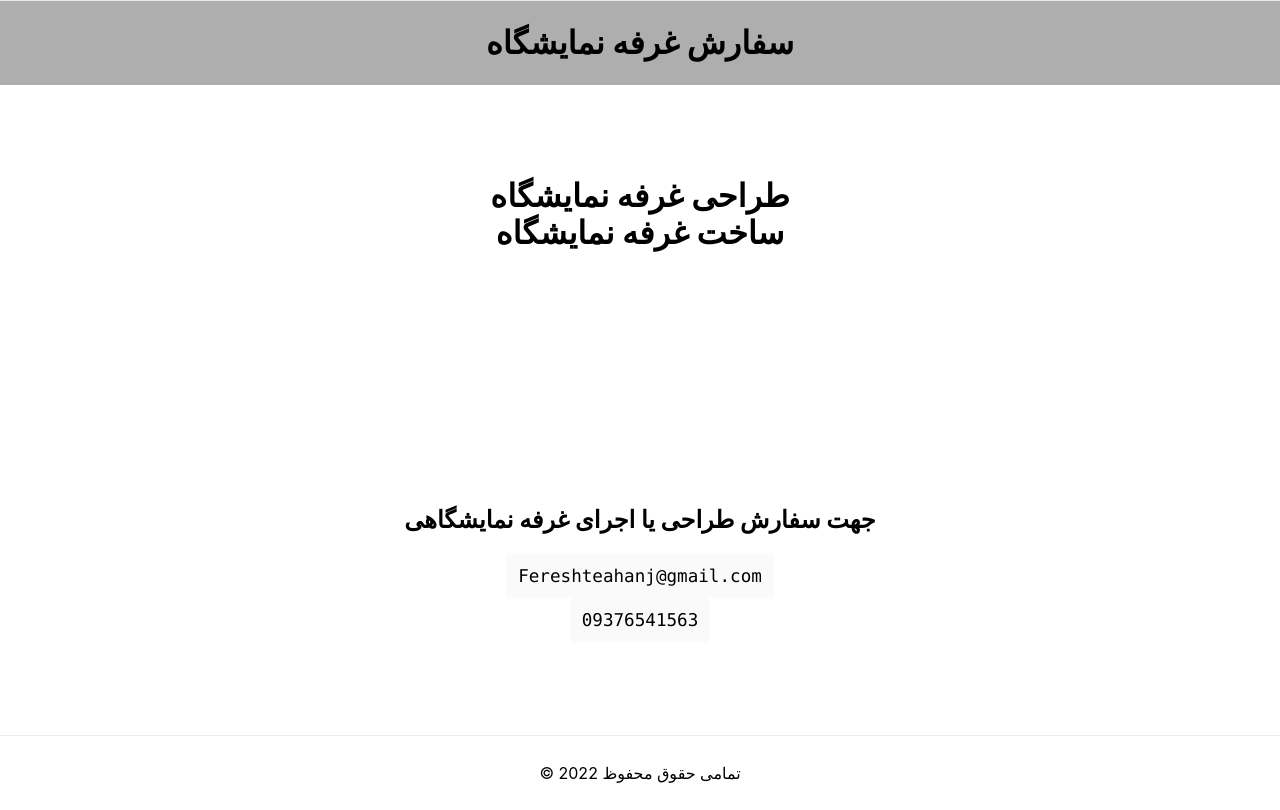
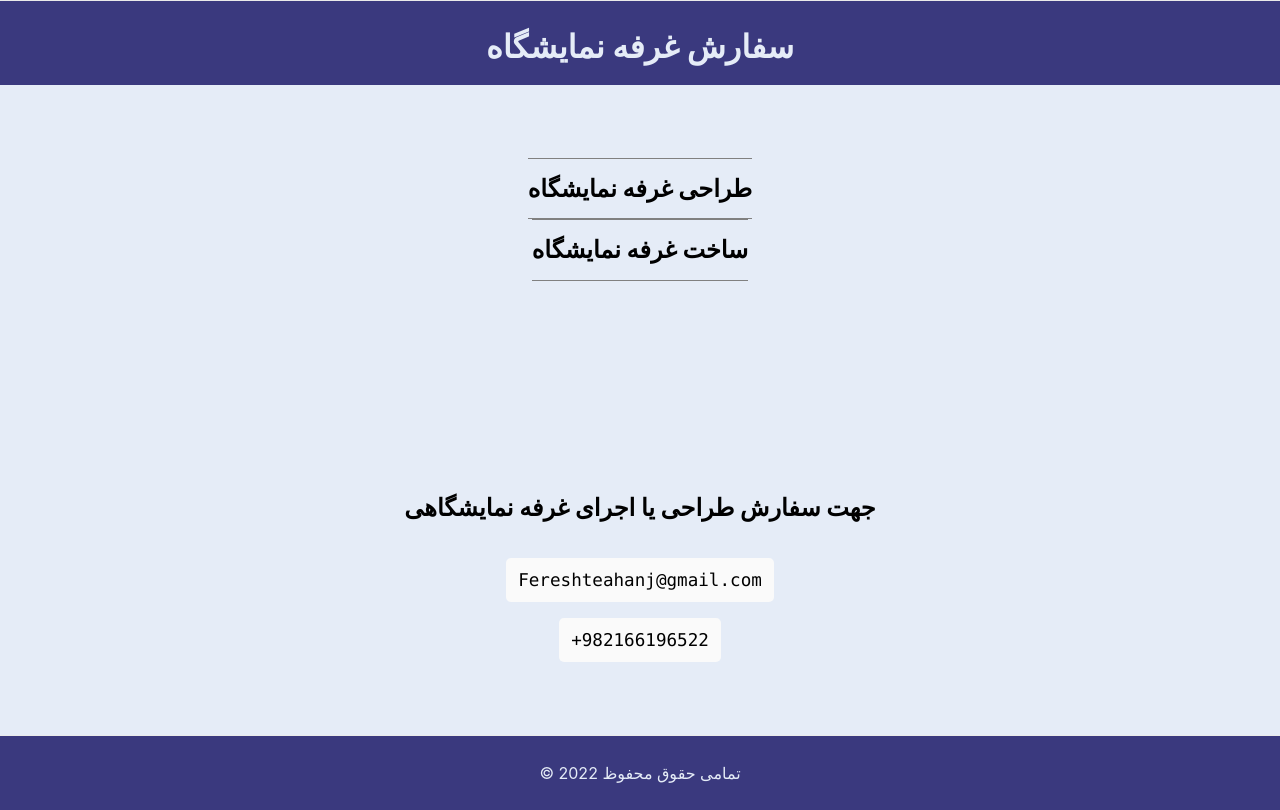
Before and after one commit to hrajaei76/Exhibition-Vercel, a Next.js app: page / in a window 1280 px wide. Built offline with nearby package versions, Linux system fonts and the light colour scheme.

Commit message:
feat: css

```diff
--- a/pages/index.js
+++ b/pages/index.js
@@ -30,8 +30,8 @@ export default function Home() {
           <a href="mailto:Fereshteahanj@gmail.com" className={styles.code}>
             Fereshteahanj@gmail.com
           </a>
-          <a href="tel:09376541563" className={styles.code}>
-            09376541563
+          <a href="tel:+982166196522" className={styles.code}>
+            +982166196522
           </a>
         </div>
       </main>
--- a/styles/Home.module.css
+++ b/styles/Home.module.css
@@ -7,17 +7,19 @@
   justify-content: space-around;
   align-items: center;
   padding: 0 2rem;
+  background-color: #e5ecf7;
 }
 
 .header {
   height: 85px;
   display: flex;
   flex: 1;
-  padding: 2rem 0 0;
+  padding: 2.5rem 0 0;
   border-top: 1px solid #eaeaea;
   justify-content: center;
   align-items: center;
-  background-color: #aeaeae;
+  color: #e5ecf7;
+  background-color: #3a397e;
 }
 
 .footer {
@@ -28,6 +30,8 @@
   border-top: 1px solid #eaeaea;
   justify-content: center;
   align-items: center;
+  background-color: #3a397e;
+  color: #e5ecf7;
 }
 
 .flexCenter {
@@ -65,8 +69,11 @@
 
 .subtitle {
   margin: 0;
+  padding: 1rem 0;
   line-height: 1.15;
-  font-size: 2rem;
+  font-size: 1.5rem;
+  border-bottom: 1px gray solid;
+  border-top: 1px gray solid;
 }
 
 .title,
@@ -84,6 +91,7 @@
   background: #fafafa;
   border-radius: 5px;
   padding: 0.75rem;
+  margin-top: 1rem;
   font-size: 1.1rem;
   font-family: Menlo, Monaco, Lucida Console, Liberation Mono, DejaVu Sans Mono,
     Bitstream Vera Sans Mono, Courier New, monospace;
```
